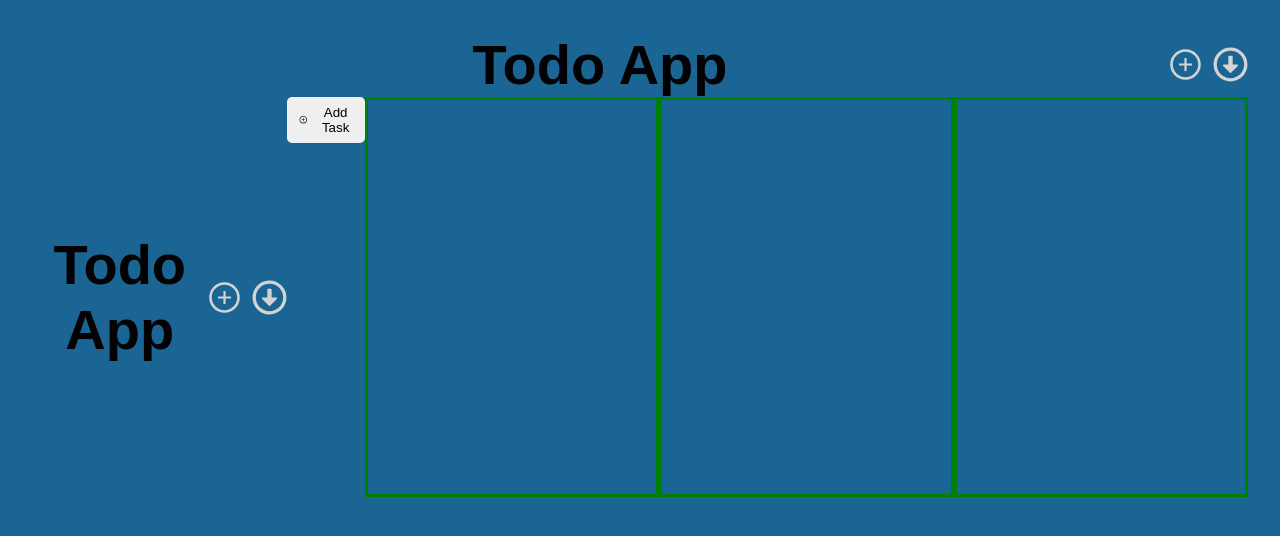
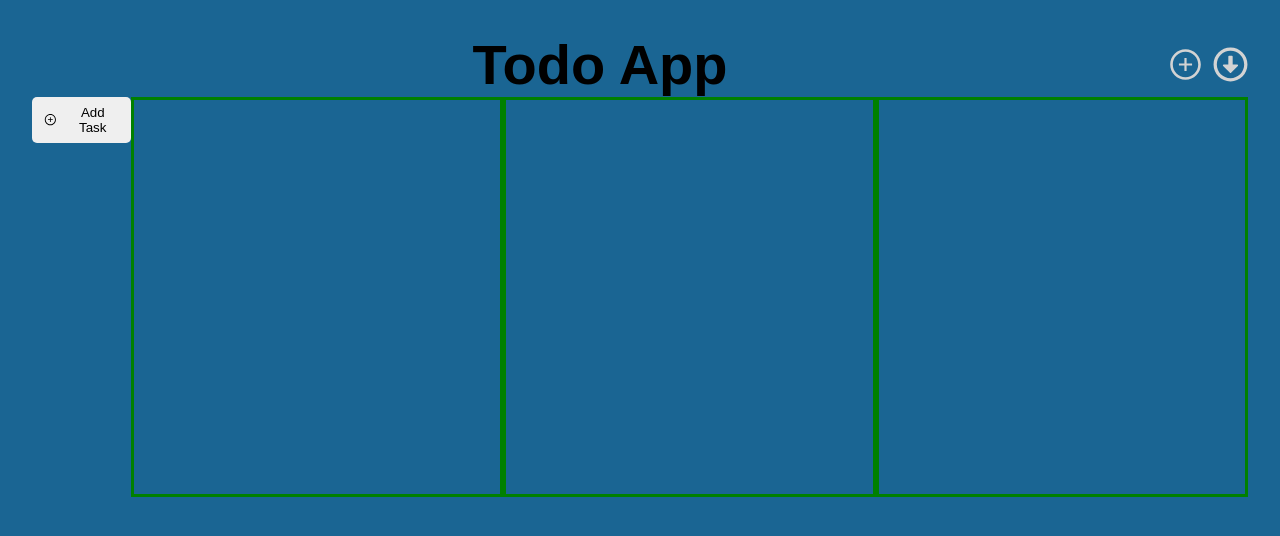
Before and after one commit to OscarDonald/Todo-App-Grupprojekt, a React (Vite) app: page / in a window 1280 px wide. Shown: the top 536 px of the page. Built offline with nearby package versions, Linux system fonts and the light colour scheme.

Commit message:
remove duplicate header

```diff
--- a/src/App.jsx
+++ b/src/App.jsx
@@ -1,5 +1,4 @@
 import './App.css'
-import Header from './components/Header/Header'
 import CreateTask from './components/createTask/CreateTask'
 import Columns from './components/Columns/Columns.jsx'
 
@@ -8,7 +7,6 @@ function App() {
 
   return (
     <main>
-      <Header />
       <CreateTask />
       <Columns />
       <Columns />
```
